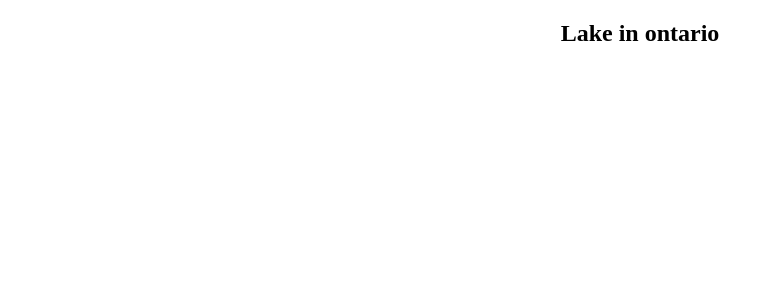
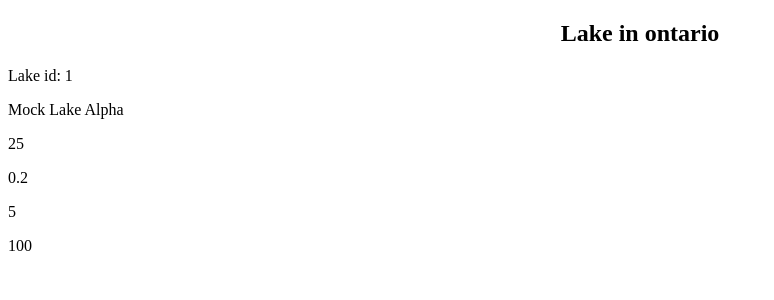
Before and after one commit to Siminder/Siminder-Bansal_Learning_AngularF26, an Angular app: page /lakes/1 in a window 1280 px wide. Before the commit this address led to /. Shown: the top 300 px of the page, without its empty margins (0-774 px from the left). Built offline with nearby package versions, Linux system fonts and the light colour scheme.

Commit message:
Add lake detail page with :id route and links from list.

```diff
--- a/src/app/app.config.ts
+++ b/src/app/app.config.ts
@@ -1,6 +1,6 @@
 import { ApplicationConfig, provideBrowserGlobalErrorListeners } from '@angular/core';
-import { provideRouter } from '@angular/router';
-import { routes } from './app.routes';
+import { provideRouter, withComponentInputBinding } from '@angular/router';
+import { routes} from './app.routes';
 import { APP_CONFIG } from './shared/app-config';
 import { LakeService } from './services/lake';
 import { MockLakeService } from './services/mock-lake';
@@ -8,7 +8,7 @@ import { MockLakeService } from './services/mock-lake';
 export const appConfig: ApplicationConfig = {
   providers: [
     provideBrowserGlobalErrorListeners(),
-    provideRouter(routes),
+    provideRouter(routes, withComponentInputBinding()),
     {
       provide: APP_CONFIG,
       useFactory: () => ({
--- a/src/app/app.routes.ts
+++ b/src/app/app.routes.ts
@@ -1,6 +1,9 @@
 import { Routes } from '@angular/router';
 import { ContentList } from './content-list/content-list';
- export const routes: Routes = [
+import {LakeDetail} from './lake-detail/lake-detail';
+
+export const routes: Routes = [
    { path: '', redirectTo: 'lakes', pathMatch: 'full' },
    { path: 'lakes', component: ContentList },
+   {path: 'lakes/:id', component: LakeDetail}
  ];
--- a/src/app/content-list-item/content-list-item.html
+++ b/src/app/content-list-item/content-list-item.html
@@ -28,6 +28,7 @@
       }
     }
   </p>
+  <a [routerLink]="['/lakes/', lake().id]">view detailts</a>
 
 
 
--- a/src/app/content-list-item/content-list-item.ts
+++ b/src/app/content-list-item/content-list-item.ts
@@ -1,11 +1,13 @@
 import { Component, input, output } from '@angular/core';
 import { Lake } from '../shared/models/lake';
+import { RouterLink } from '@angular/router';
 
 @Component({
   selector: 'app-content-list-item',
   standalone: true,
   templateUrl: './content-list-item.html',
   styleUrl: './content-list-item.css',
+  imports: [RouterLink],
 })
 export class ContentListItem {
   lake = input.required<Lake>();
--- /dev/null
+++ b/src/app/lake-detail/lake-detail.html
@@ -0,0 +1,11 @@
+<p>Lake id: {{ id() }}</p>
+@if (lake(); as lake){
+  <p>{{lake.name}}</p>
+  <p>{{lake.waterTemperature}}</p>
+  <p>{{lake.waveHeight}}</p>
+  <p>{{lake.windSpeed}}</p>
+  <p>{{lake.waterQuality}}</p>
+
+} @else {
+  <p>Lake not found</p>
+}
--- /dev/null
+++ b/src/app/lake-detail/lake-detail.ts
@@ -0,0 +1,15 @@
+import { Component, computed, inject, input } from '@angular/core';
+import { Lake } from '../shared/models/lake';
+import { LakeService } from '../services/lake';
+
+@Component({
+  imports: [],
+  selector: 'app-lake-detail',
+  styleUrl: './lake-detail.css',
+  templateUrl: './lake-detail.html',
+})
+export class LakeDetail {
+  id = input.required<string>();
+  private lakeServices = inject(LakeService);
+  lake = computed(() => this.lakeServices.lakes().find((lake) => lake.id === Number(this.id())));
+}
```
Also changed, not shown: src/app/lake-detail/lake-detail.css (added), 1 other file (tests, documents, lock files or other folders).
